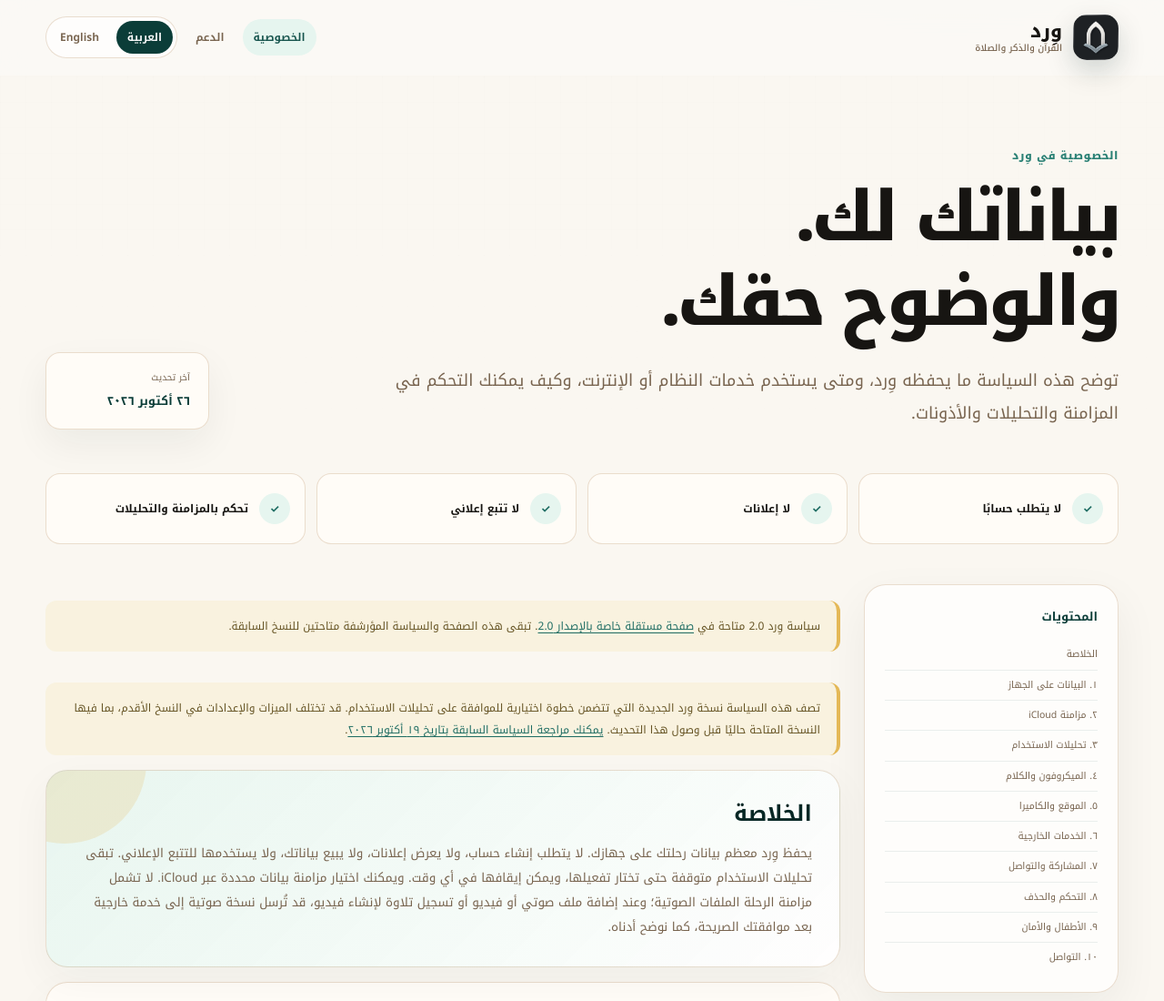
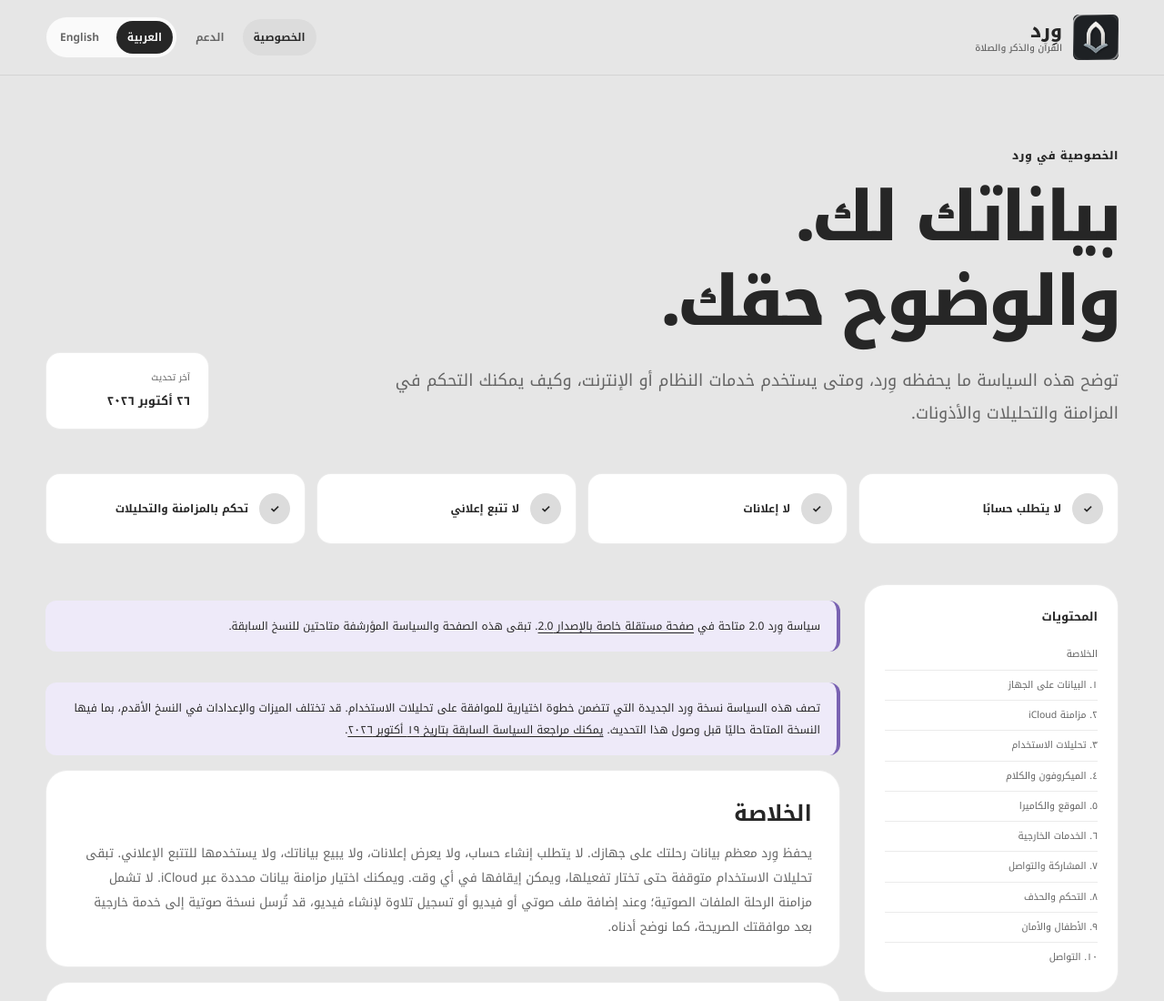
Before and after one commit to alkwsh/wird-privacy, a plain HTML site: page privacy/index.html in a window 1280 px wide. Shown: the top 1100 px of the page at 91% size. Drawn offline with Linux system fonts and the light colour scheme.

Commit message:
Match the privacy theme and icon to the Wird app

```diff
--- a/assets/styles.css
+++ b/assets/styles.css
@@ -752,3 +752,102 @@ img {
     scroll-behavior: auto;
   }
 }
+
+/* Privacy uses Wird's StudioTheme surfaces, type colors, and control states. */
+body:has(> main#policy) {
+  --paper: #e6e6e6;
+  --paper-strong: #fafafa;
+  --surface: #fff;
+  --ink: #262626;
+  --muted: #646464;
+  --line: rgb(38 38 38 / 9%);
+  --policy-action: #262626;
+  --policy-on-action: #fff;
+  --policy-selected: #dcdcdc;
+  --policy-lavender: #7962b2;
+  --policy-tint: #eeeaf9;
+  --pine-950: var(--ink);
+  --pine-900: var(--ink);
+  --pine-800: var(--ink);
+  --pine-700: var(--ink);
+  --pine-600: var(--ink);
+  --mint-300: var(--ink);
+  --mint-100: var(--policy-selected);
+  background: var(--paper);
+}
+
+@media (prefers-color-scheme: dark) {
+  body:has(> main#policy) {
+    --paper: #1a1a1a;
+    --paper-strong: #343434;
+    --surface: #262626;
+    --ink: #dcdcdc;
+    --muted: #999;
+    --line: rgb(220 220 220 / 9%);
+    --policy-action: #d9d9d9;
+    --policy-on-action: #262626;
+    --policy-selected: #343434;
+    --policy-lavender: #bcafdf;
+    --policy-tint: #302b3c;
+  }
+}
+
+body:has(> main#policy)::before,
+:where(body:has(> main#policy)) .summary-card::after {
+  content: none;
+}
+
+:where(body:has(> main#policy)) .site-header,
+:where(body:has(> main#policy)) .site-footer {
+  background: var(--paper);
+  border-color: var(--line);
+}
+
+:where(body:has(> main#policy)) .brand img[src$="/wird-icon-221.png"] {
+  width: 50px;
+  height: auto;
+  aspect-ratio: 1;
+  flex: none;
+  object-fit: contain;
+  /* Match the rendered asset's own corner curve. */
+  border-radius: 12%;
+  box-shadow: none;
+}
+
+@media (max-width: 640px) {
+  :where(body:has(> main#policy)) .brand img[src$="/wird-icon-221.png"] {
+    width: 44px;
+  }
+}
+
+:where(body:has(> main#policy)) .language-links {
+  background: var(--paper-strong);
+}
+
+:where(body:has(> main#policy)) .language-links a[aria-current="true"],
+:where(body:has(> main#policy)) .skip-link {
+  background: var(--policy-action);
+  color: var(--policy-on-action);
+}
+
+:where(body:has(> main#policy)) .update-chip,
+:where(body:has(> main#policy)) .toc,
+:where(body:has(> main#policy)) .summary-card,
+:where(body:has(> main#policy)) .policy-section {
+  background: var(--surface);
+  box-shadow: none;
+}
+
+:where(body:has(> main#policy)) .toc li + li {
+  border-color: var(--line);
+}
+
+:where(body:has(> main#policy)) .notice {
+  border-color: var(--policy-lavender);
+  background: var(--policy-tint);
+  color: var(--ink);
+}
+
+:where(body:has(> main#policy)) :focus-visible {
+  outline-color: var(--policy-lavender);
+}
```
